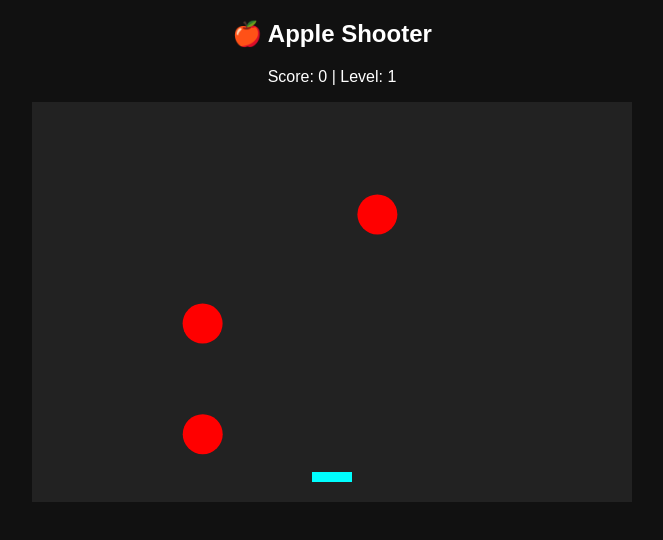
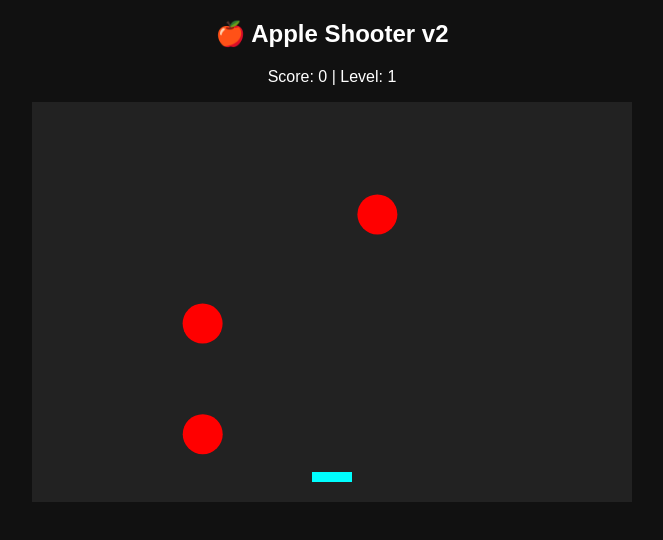
Before and after one commit to Supralover2JZ/Supralover2JZ.github.io, a plain HTML site: page index.html in a window 1280 px wide. Shown: the whole page, without its empty margins (308-971 px from the left). Drawn offline with Linux system fonts and the light colour scheme.

Commit message:
index.html

```diff
--- a/index.html
+++ b/index.html
@@ -1,7 +1,7 @@
 <!DOCTYPE html>
 <html>
 <head>
-  <title>Apple Shooter Game</title>
+  <title>Apple Shooter v2</title>
   <style>
     body {
       margin: 0;
@@ -20,7 +20,7 @@
 </head>
 <body>
 
-<h2>🍎 Apple Shooter</h2>
+<h2>🍎 Apple Shooter v2</h2>
 <p>Score: <span id="score">0</span> | Level: <span id="level">1</span></p>
 
 <canvas id="gameCanvas" width="600" height="400"></canvas>
```
